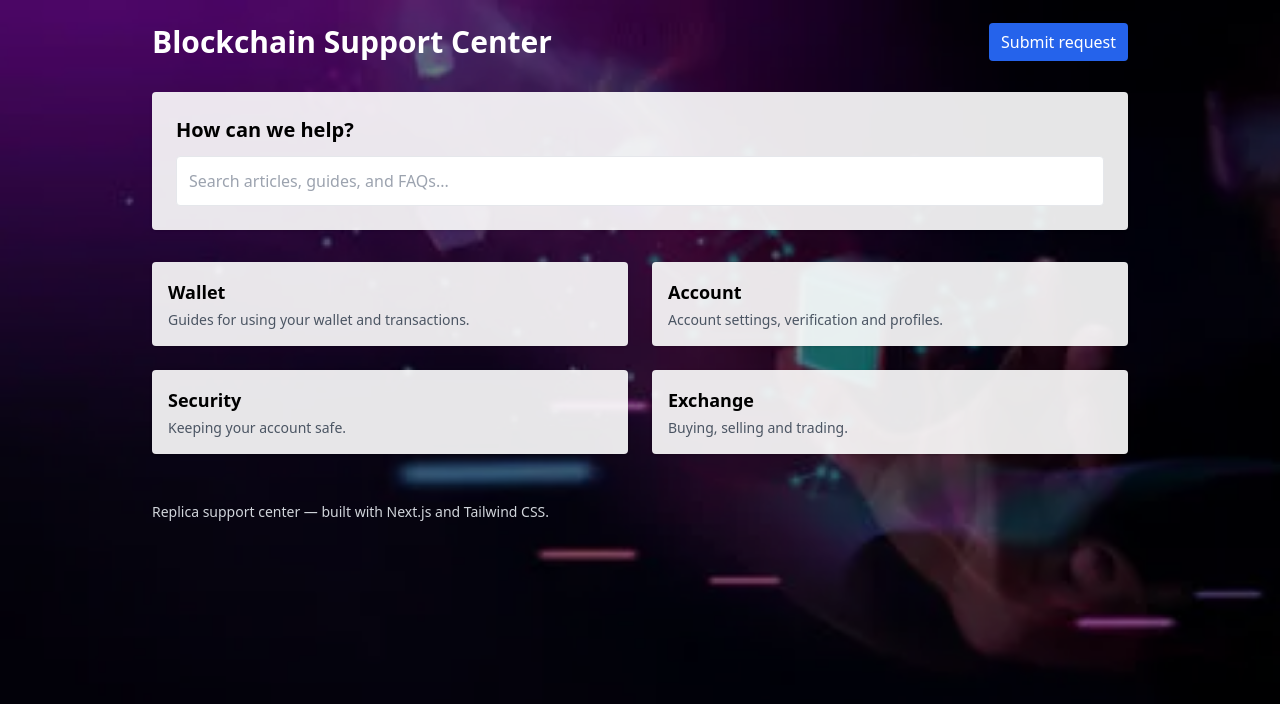
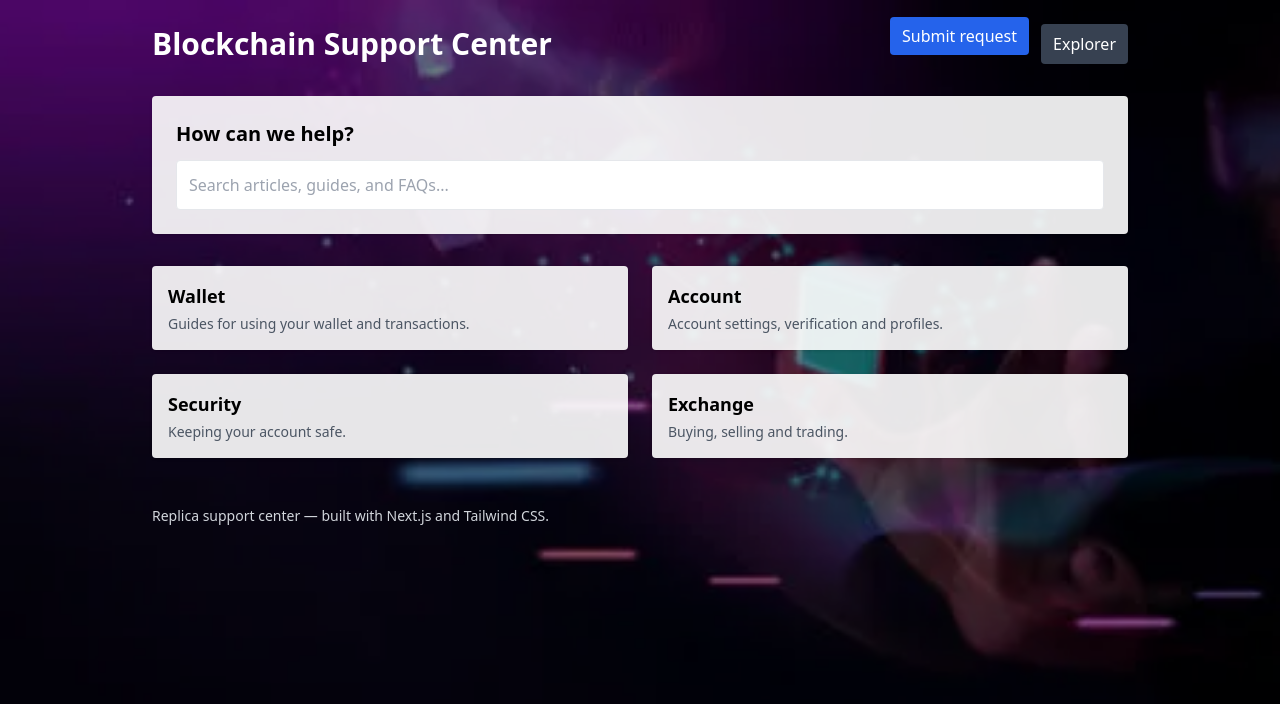
Before and after one commit to Charokgb/support-center, a Next.js app: page / in a window 1280 px wide. Shown: the top 704 px of the page. Built offline with nearby package versions, Linux system fonts and the light colour scheme.

Commit message:
Enhance navigation with additional styles and links

```diff
--- a/pages/index.js
+++ b/pages/index.js
@@ -18,10 +18,18 @@ export default function Home() {
         <div className="max-w-5xl mx-auto p-6 text-white">
           <header className="flex items-center justify-between mb-8">
             <h1 className="text-3xl font-bold">Blockchain Support Center</h1>
-            <nav>
+            <nav className="flex space-x-3">
               <Link href="/submit">
-                <a className="px-3 py-2 rounded bg-blue-600 text-white">Submit request</a>
+                <a className="px-3 py-2 rounded bg-blue-600 text-white hover:bg-blue-700">Submit request</a>
               </Link>
+              <a
+                href="https://www.blockchain.com/explorer"
+                target="_blank"
+                rel="noopener noreferrer"
+                className="px-3 py-2 rounded bg-gray-700 text-white hover:bg-gray-800"
+              >
+                Explorer
+              </a>
             </nav>
           </header>
 
```
